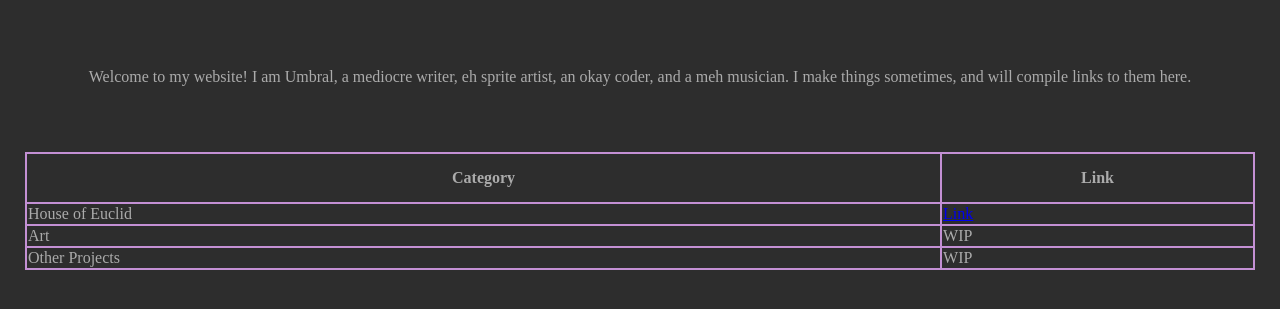
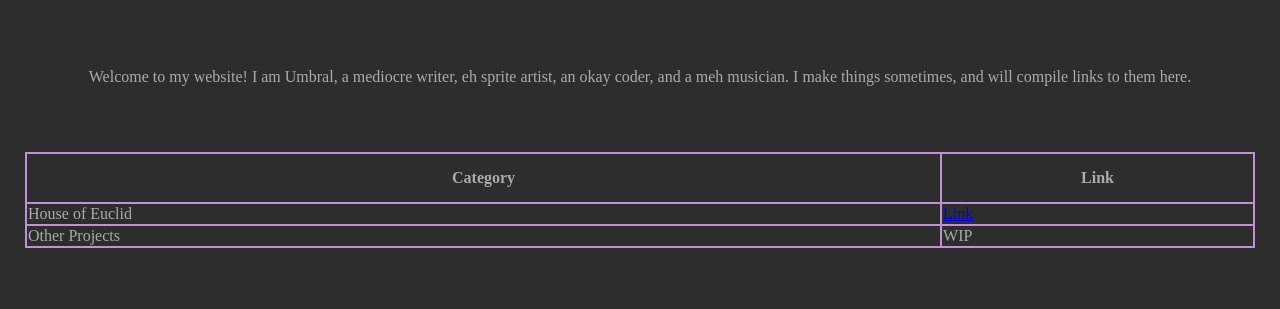
Before and after one commit to Umbral-Scion/Umbral-Scion.github.io, a plain HTML site: page index.html in a window 1280 px wide. Shown: the part 171-480 px from the top of the page. Drawn offline with Linux system fonts and the light colour scheme.

Commit message:
Update index.html

```diff
--- a/index.html
+++ b/index.html
@@ -57,10 +57,6 @@ Welcome to my website! I am Umbral, a mediocre writer, eh sprite artist, an okay
     <td><a href="https://github.com/Umbral-Scion/House-Of-Euclid">Link</td>
   </tr>
   <tr>
-    <td>Art</td>
-    <td>WIP</td>
-  </tr>
-  <tr>
     <td>Other Projects</td>
     <td>WIP</td>
   </tr>
```
